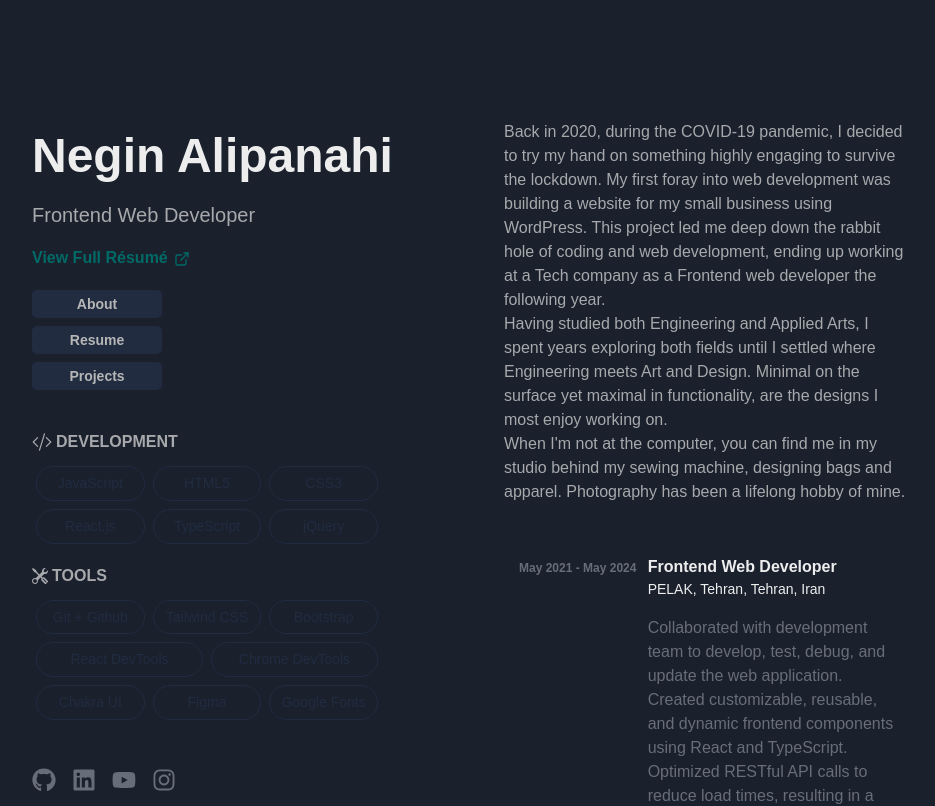
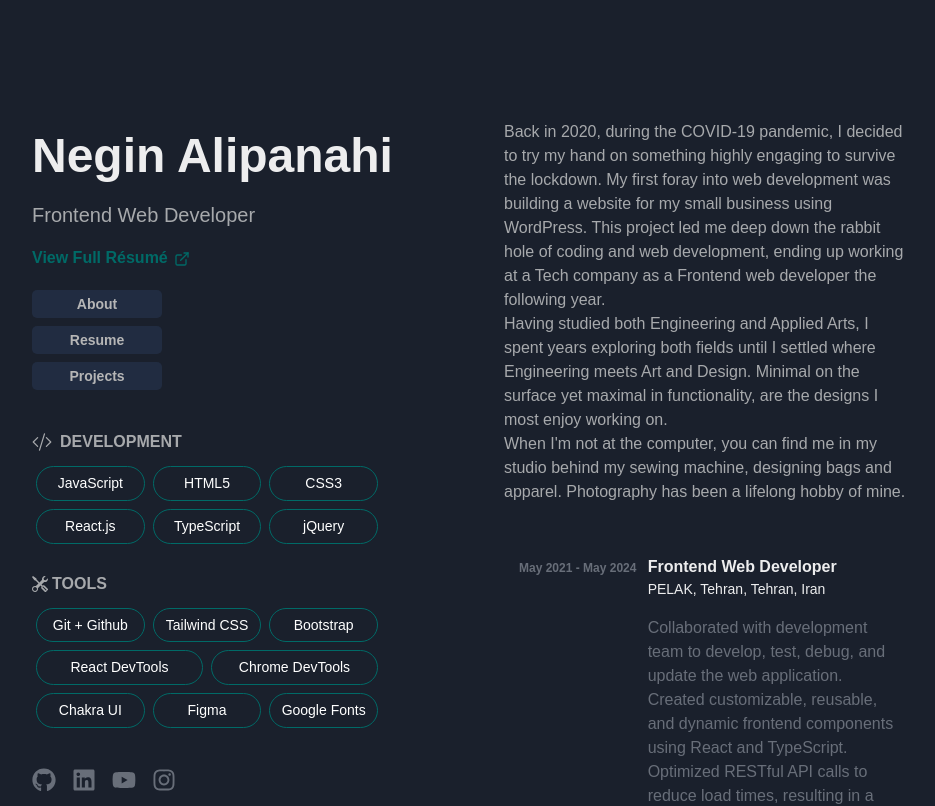
Before and after one commit to nealphi/portfolio, a React (Vite) app: page / in a window 1280 px wide. Shown: the top 806 px of the page, without its empty margins (168-1103 px from the left). Built offline with nearby package versions, Linux system fonts and the light colour scheme.

Commit message:
seventh commit

```diff
--- a/package.json
+++ b/package.json
@@ -21,7 +21,8 @@
     "react-dom": "^18.2.0",
     "react-icons": "^5.2.1",
     "react-pdf": "^8.0.2",
-    "react-router-dom": "^6.11.2"
+    "react-router-dom": "^6.11.2",
+    "react-transition-group": "^4.4.5"
   },
   "devDependencies": {
     "@types/react": "^18.0.27",
--- /dev/null
+++ b/src/components/Animated.tsx
@@ -0,0 +1,13 @@
+
+import { Box } from "@chakra-ui/react"
+import { motion } from "framer-motion"
+
+const Animated = () => {
+  return (
+<motion.div animate={{ opacity: 0.5 }}
+  >
+    <Box h={40} w={40} bg={"red"}></Box>
+</motion.div> )
+}
+
+export default Animated
--- a/src/components/MainContainer.tsx
+++ b/src/components/MainContainer.tsx
@@ -8,6 +8,7 @@ import { useEffect, useRef, useState } from "react";
 import { ExternalLinkIcon } from "@chakra-ui/icons";
 import ProjectLayout from "./ProjectLayout";
 import Skills from "./Skills";
+import Animated from "./Animated";
 
 const MainContainer = () => {
   const [isSelectedBtn, setIsSelectedBtn] = useState("");
@@ -34,7 +35,8 @@ const MainContainer = () => {
       mx={{ base: "30",lg: "130", xl: "180" }}
       my={{ base: "30",lg: "50", xl: "100" }}
     >
-      <GridItem h={"600"} padding={"20px"} position={"relative"} >
+      <GridItem h={"700"} padding={"20px"} position={"relative"} >
+        {/* <Animated /> */}
         <Box position={{ lg: "fixed" }}>
           <Box>
             <Header />
@@ -157,7 +159,7 @@ const MainContainer = () => {
                 Brittany Chiang
               </Link> {" "}
               portfolio design and coded in Visual Studio Code by me. Built with
-              vite.js and Chakra UI. Deployed with Vercel.
+              vite.js and Chakra UI. Animated with Framer Motion and Deployed with Vercel.
             </Text>
           }
           href=""
--- a/src/components/Skills.tsx
+++ b/src/components/Skills.tsx
@@ -1,6 +1,16 @@
-import { Box, Grid, GridItem, Icon, Stack, Tag, Text } from "@chakra-ui/react";
+import {
+  Grid,
+  GridItem,
+  Icon,
+  Stack,
+  Tag,
+  Text,
+  background,
+} from "@chakra-ui/react";
 import { BsTools } from "react-icons/bs";
 import { BsCodeSlash } from "react-icons/bs";
+import { color, motion } from "framer-motion";
+
 const Skills = () => {
   const skills = [
     "Git + Github",
@@ -10,7 +20,7 @@ const Skills = () => {
     "Chrome DevTools",
     "Chakra UI",
     "Figma",
-    "Google Fonts"
+    "Google Fonts",
   ];
 
   const development = [
@@ -19,50 +29,59 @@ const Skills = () => {
     "CSS3",
     "React.js",
     "TypeScript",
-    "jQuery"
-  ]
+    "jQuery",
+  ];
+
+  const variants = {
+    active: {
+      color: "#ffffff",
+      borderColor: "#006a67",
+    },
+
+    inactive: {
+      color: "#212C41",
+      borderColor: "#212C41",
+    },
+  };
 
   return (
     <Stack h={300} w={350} mt={10}>
-      {/* <Text
-        style={{ display: "flex", alignItems: "center" }}
-        fontSize={"md"}
-        as={"b"}
-        gap={1}
-      >
-        SKILLS
-      </Text> */}
       <Text
         style={{ display: "flex", alignItems: "center" }}
         fontSize={"md"}
         as={"b"}
-        gap={1}
-        color={"#a7a9ac"}      >
+        gap={2}
+        color={"#a7a9ac"}
+      >
         <Icon boxSize={5} as={BsCodeSlash} />
         {"  "}DEVELOPMENT
       </Text>
-      <Grid templateColumns={"repeat(6, 1fr)"} mb={2}>
-        {development.map((d) => (
-          <GridItem colSpan={ d.length > 13 ? 3 : 2 }>
+      <Grid templateColumns={"repeat(6, 1fr)"} mb={4}>
+        {development.map((d, i) => (
+          <GridItem
+            colSpan={d.length > 13 ? 3 : 2}
+          >
             <Tag
+              variants={variants}
+              animate={"active"}
+              initial={"inactive"}
+              transition="0.5s"
+              transitionDelay={`${(i) * 0.5}s`}
+              as={motion.div}
               display={"flex"}
               justifyContent={"center"}
               borderRadius="full"
+              border="1px solid"
               bg={"none"}
-              border={"1px solid"}
-              borderColor="#212C41"
-              color={"#212C41"}
               m={1}
               py={2}
-              _hover={{ borderColor:"#006a67" , color: "white"}}
-              transition="all 0.7s cubic-bezier(.08,.52,.52,1)"
-
             >
               {d}
             </Tag>
           </GridItem>
         ))}
       </Grid>
+
       <Text
         style={{ display: "flex", alignItems: "center" }}
         fontSize={"md"}
@@ -74,9 +93,15 @@ const Skills = () => {
         {"  "}TOOLS
       </Text>
       <Grid templateColumns={"repeat(6, 1fr)"}>
-        {skills.map((s) => (
-          <GridItem colSpan={ s.length > 13 ? 3 : 2 }>
+        {skills.map((s, i) => (
+          <GridItem as={motion.div} colSpan={s.length > 13 ? 3 : 2}>
             <Tag
+              variants={variants}
+              initial="inactive"
+              animate="active"
+              transition="0.5s linear"
+              transitionDelay={`${i * 0.4}s`}
+              as={motion.div}
               display={"flex"}
               justifyContent={"center"}
               borderRadius="full"
@@ -86,9 +111,7 @@ const Skills = () => {
               color={"#212C41"}
               m={1}
               py={2}
-              _hover={{ borderColor:"#006a67" , color: "white"}}
-              transition="all 0.7s cubic-bezier(.08,.52,.52,1)"
-
+              _hover={{ borderColor: "#006a67", color: "white" }}
             >
               {s}
             </Tag>
```
Also changed, not shown: 1 other file (tests, documents, lock files or other folders).
